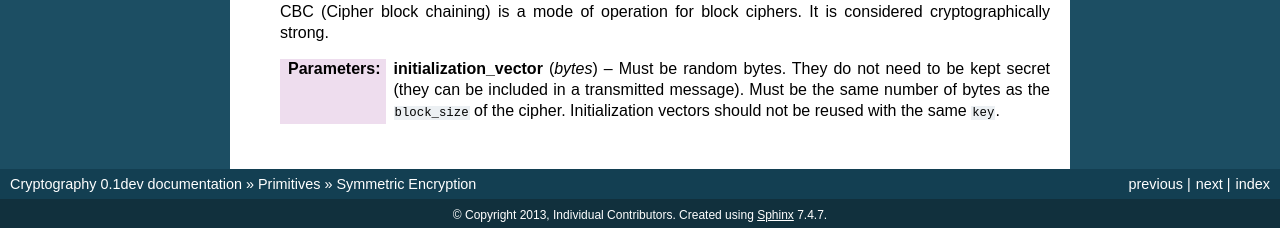
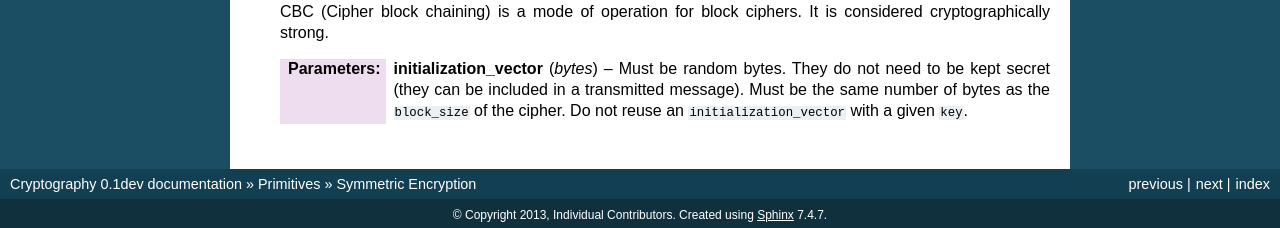
Before and after one commit to WebKing0121/cryptography, a Sphinx documentation site: the page built from docs/primitives/symmetric-encryption.rst, in a window 1280 px wide. Shown: the part 746-974 px from the top of the page. Built offline with Sphinx 7.4.7, drawn with Linux system fonts in a browser that asks for light colours.

Commit message:
New language

```diff
--- a/docs/primitives/symmetric-encryption.rst
+++ b/docs/primitives/symmetric-encryption.rst
@@ -53,6 +53,6 @@ Modes
                                         to be kept secret (they can be included
                                         in a transmitted message). Must be the
                                         same number of bytes as the
-                                        ``block_size`` of the cipher.
-                                        Initialization vectors should not be
-                                        reused with the same ``key``.
+                                        ``block_size`` of the cipher. Do not
+                                        reuse an ``initialization_vector`` with
+                                        a given ``key``.
```
